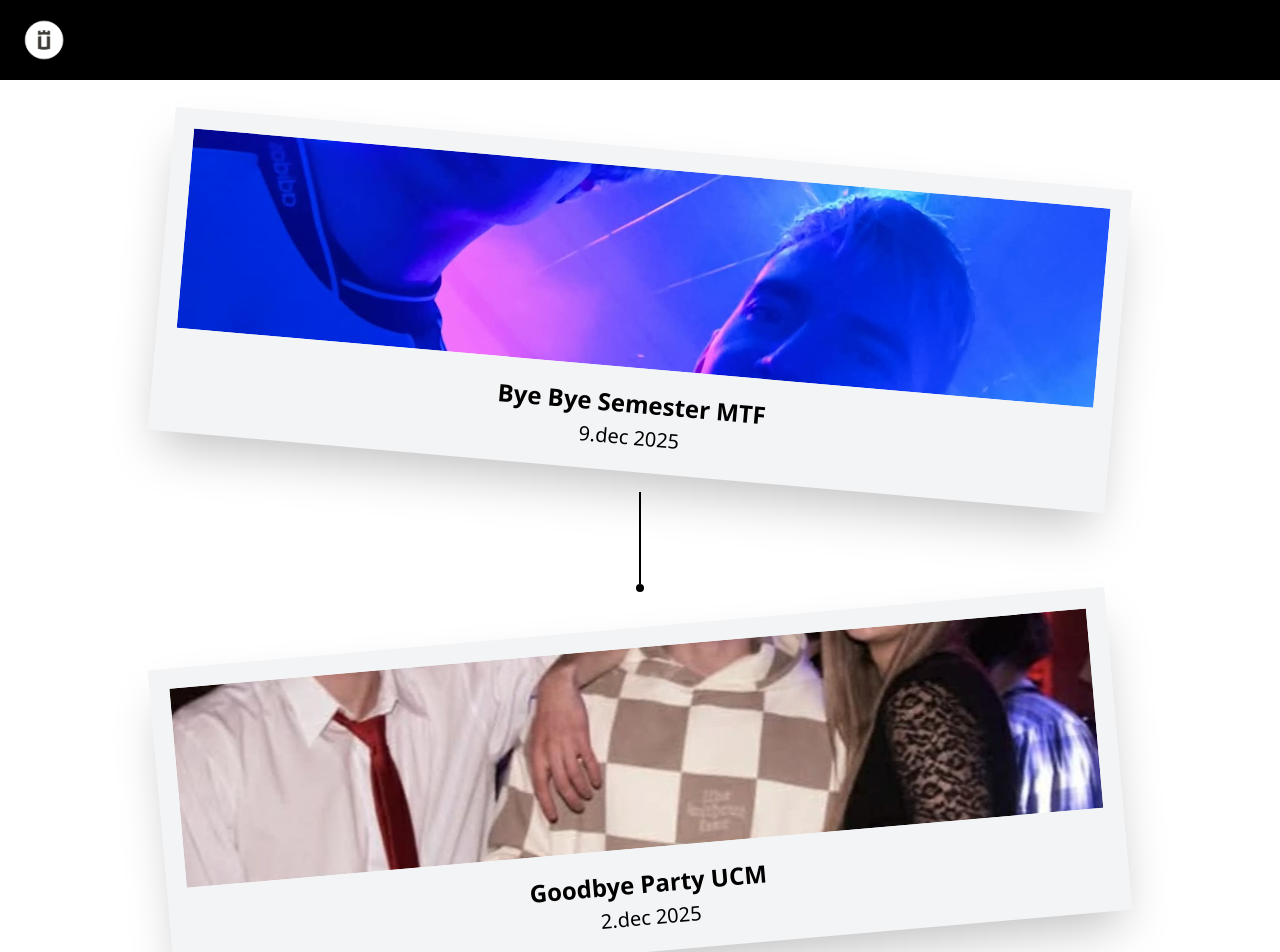
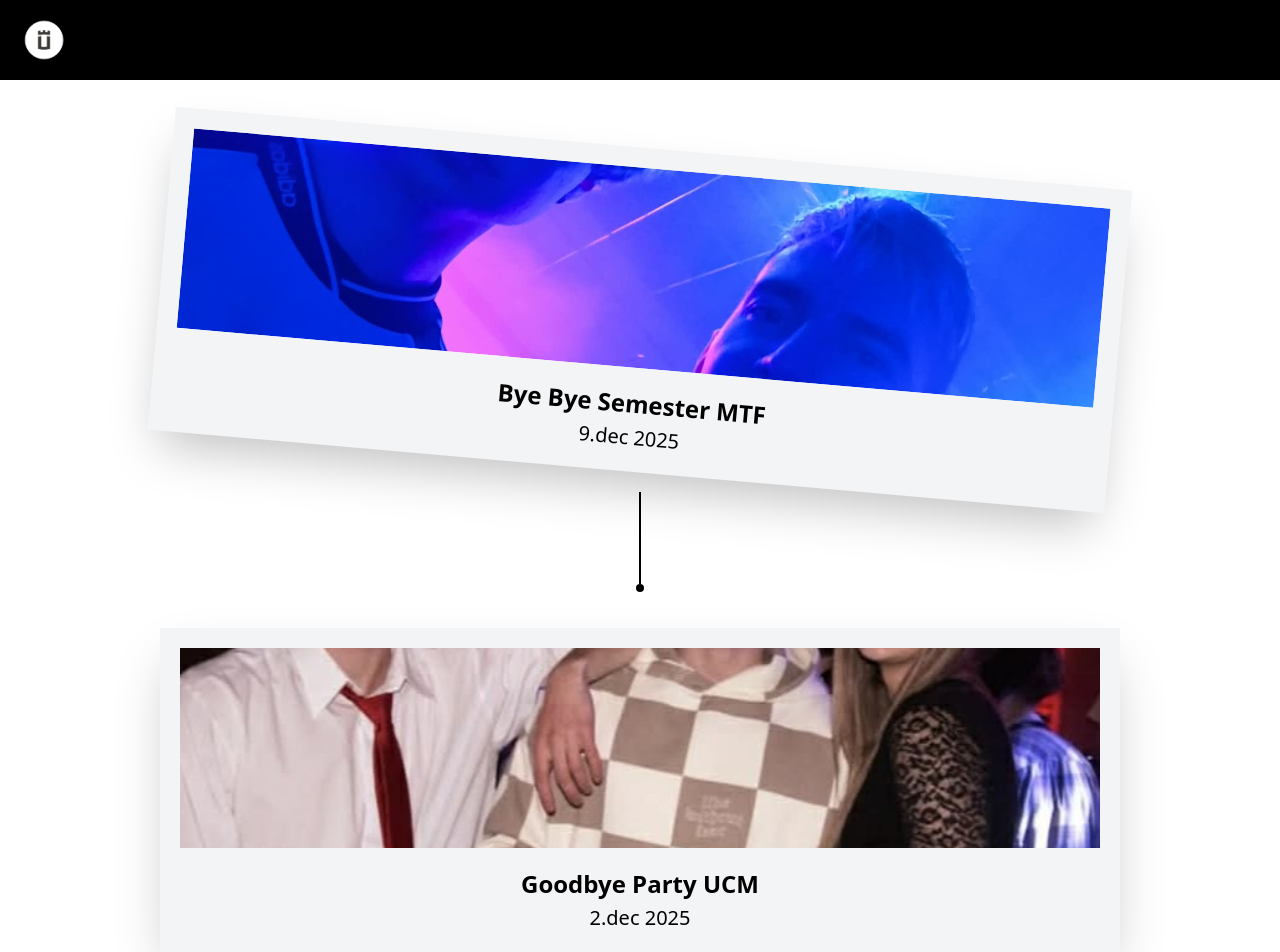
Before and after one commit to mxrshall/album, a Vue app: page / in a window 1280 px wide. Shown: the top 952 px of the page. Built offline with nearby package versions, Linux system fonts and the light colour scheme; some icons are missing.

Commit message:
Funkcne dynamicke posielanie udajov na komponenty

```diff
--- a/src/Event.vue
+++ b/src/Event.vue
@@ -1,41 +1,10 @@
 <script setup>
 import { computed } from 'vue'
 import { useRoute } from 'vue-router'
+import { photos } from "./assets/data.js"
 
 import PhotosOverlay from './components/PhotosOverlay.vue'
 import VideoOverlay from './components/VideoOverlay.vue'
-import photo1 from './assets/images/photo1.jpeg'
-import photo2 from './assets/images/photo2.jpeg'
-import photo3 from './assets/images/photo3.jpeg'
-import photo4 from './assets/images/photo4.jpeg'
-import photo5 from './assets/images/photo5.jpeg'
-import photo6 from './assets/images/photo6.jpeg'
-import photo7 from './assets/images/photo7.jpg'
-import photo8 from './assets/images/photo8.jpg'
-import photo9 from './assets/images/photo9.jpg'
-import photo10 from './assets/images/photo10.jpg'
-import photo11 from './assets/images/photo11.jpg'
-import photo12 from './assets/images/photo12.jpg'
-import photo13 from './assets/images/photo13.jpg'
-import photo14 from './assets/images/photo14.jpg'
-import photo15 from './assets/images/photo15.jpg'
-
-import video1 from './assets/video/video1.mp4'
-import video2 from './assets/video/video2.mp4'
-import video3 from './assets/video/video3.mp4'
-
-const photos = [
-  { id: 1, title: "Bye Bye Semester MTF", date: "9.dec 2025", image: photo8, position: 5 },
-  { id: 2, title: "Goodbye Party UCM", date: "2.dec 2025", image: [photo7, photo9] },
-  { id: 3, title: "OOZI for students", date: "25.nov 2025", image: photo4, position: 5 },
-  { id: 4, title: "Východňarovica", date: "11.nov 2025", image: photo3, position: -5 },
-  { id: 5, title: "Prvákovica semafor MTF", date: "4.nov 2025", image: [photo10, photo11, photo12, photo13, photo14], position: 5 },
-  { id: 6, title: "10Bar Rave", date: "15.okt 2025", image: photo5, position: -5 },
-  { id: 7, title: "Open semester - Právnická", date: "30.sep 2025", image: photo15, video: [video1, video2, video3], position: 5 },
-  { id: 8, title: "Rozlúčka s letom Chtelnica", date: "6.sep 2025", image: photo6, position: -5 },
-  { id: 9, title: "Privítanie leta Chtelnica", date: "28.jún 2025", image: photo2, position: 5 },
-  { id: 10, title: "APE halloween", date: "31.okt 2024", image: photo1, position: -5 }
-]
 
 const route = useRoute()
 
--- a/src/Homepage.vue
+++ b/src/Homepage.vue
@@ -1,35 +1,8 @@
 <script setup>
 import Photo from './components/Photo.vue'
 import Navigation from './components/Navigation.vue'
+import { photos } from './assets/data.js'
 
-import photo1 from './assets/images/photo1.jpeg'
-import photo2 from './assets/images/photo2.jpeg'
-import photo3 from './assets/images/photo3.jpeg'
-import photo4 from './assets/images/photo4.jpeg'
-import photo5 from './assets/images/photo5.jpeg'
-import photo6 from './assets/images/photo6.jpeg'
-import photo7 from './assets/images/photo7.jpg'
-import photo8 from './assets/images/photo8.jpg'
-import photo9 from './assets/images/photo9.jpg'
-import photo10 from './assets/images/photo10.jpg'
-import photo11 from './assets/images/photo11.jpg'
-import photo12 from './assets/images/photo12.jpg'
-import photo13 from './assets/images/photo13.jpg'
-import photo14 from './assets/images/photo14.jpg'
-import photo15 from './assets/images/photo15.jpg'
-
-const photos = [
-  { id: 1, title: "Bye Bye Semester MTF", date: "9.dec 2025", image: photo8, position: 5 },
-  { id: 2, title: "Goodbye Party UCM", date: "2.dec 2025", image: photo7, position: -5 },
-  { id: 3, title: "OOZI for students", date: "25.nov 2025", image: photo4, position: 5 },
-  { id: 4, title: "Východňarovica", date: "11.nov 2025", image: photo3, position: -5 },
-  { id: 5, title: "Prvákovica semafor MTF", date: "4.nov 2025", image: photo10, position: 5 },
-  { id: 6, title: "10Bar Rave", date: "15.okt 2025", image: photo5, position: -5 },
-  { id: 7, title: "Open semester - Právnická", date: "30.sep 2025", image: photo15, position: 5 },
-  { id: 8, title: "Rozlúčka s letom Chtelnica", date: "6.sep 2025", image: photo6, position: -5 },
-  { id: 9, title: "Privítanie leta Chtelnica", date: "28.jún 2025", image: photo2, position: 5 },
-  { id: 10, title: "APE halloween", date: "31.okt 2024", image: photo1, position: -5 }
-]
 </script>
 
 <template>
@@ -40,6 +13,7 @@
       :id="photo.id"
       :title="photo.title"
       :date="photo.date"
+      :thumbnail="photo.thumbnail"
       :image="photo.image"
       :position="photo.position"
     />
--- /dev/null
+++ b/src/assets/data.js
@@ -0,0 +1,32 @@
+import photo1 from '../assets/images/photo1.jpeg'
+import photo2 from '../assets/images/photo2.jpeg'
+import photo3 from '../assets/images/photo3.jpeg'
+import photo4 from '../assets/images/photo4.jpeg'
+import photo5 from '../assets/images/photo5.jpeg'
+import photo6 from '../assets/images/photo6.jpeg'
+import photo7 from '../assets/images/photo7.jpg'
+import photo8 from '../assets/images/photo8.jpg'
+import photo9 from '../assets/images/photo9.jpg'
+import photo10 from '../assets/images/photo10.jpg'
+import photo11 from '../assets/images/photo11.jpg'
+import photo12 from '../assets/images/photo12.jpg'
+import photo13 from '../assets/images/photo13.jpg'
+import photo14 from '../assets/images/photo14.jpg'
+import photo15 from '../assets/images/photo15.jpg'
+
+import video1 from '../assets/video/video1.mp4'
+import video2 from '../assets/video/video2.mp4'
+import video3 from '../assets/video/video3.mp4'
+
+export const photos = [
+  { id: 1, title: "Bye Bye Semester MTF", date: "9.dec 2025", thumbnail: photo8, image: photo8, position: 5 },
+  { id: 2, title: "Goodbye Party UCM", date: "2.dec 2025", thumbnail: photo7, image: [photo7, photo9] },
+  { id: 3, title: "OOZI for students", date: "25.nov 2025", thumbnail: photo4, image: photo4, position: 5 },
+  { id: 4, title: "Východňarovica", date: "11.nov 2025", thumbnail: photo3, image: photo3, position: -5 },
+  { id: 5, title: "Prvákovica semafor MTF", date: "4.nov 2025", thumbnail: photo10, image: [photo10, photo11, photo12, photo13, photo14], position: 5 },
+  { id: 6, title: "10Bar Rave", date: "15.okt 2025", thumbnail: photo5, image: photo5, position: -5 },
+  { id: 7, title: "Open semester - Právnická", date: "30.sep 2025", thumbnail: photo15, image: photo15, video: [video1, video2, video3], position: 5 },
+  { id: 8, title: "Rozlúčka s letom Chtelnica", date: "6.sep 2025", thumbnail: photo6, image: photo6, position: -5 },
+  { id: 9, title: "Privítanie leta Chtelnica", date: "28.jún 2025", thumbnail: photo2, image: photo2, position: 5 },
+  { id: 10, title: "APE halloween", date: "31.okt 2024", thumbnail: photo1, image: photo1, position: -5 }
+]
--- a/src/components/Navigation.vue
+++ b/src/components/Navigation.vue
@@ -2,27 +2,8 @@
 import { ref } from 'vue'
 import { animate } from 'motion'
 import { useRouter } from 'vue-router'
-
+import { photos } from '../assets/data.js'
 import logo from '../../public/logo.png'
-import photo1 from '../assets/images/photo1.jpeg'
-import photo2 from '../assets/images/photo2.jpeg'
-import photo3 from '../assets/images/photo3.jpeg'
-import photo4 from '../assets/images/photo4.jpeg'
-import photo5 from '../assets/images/photo5.jpeg'
-import photo6 from '../assets/images/photo6.jpeg'
-import photo7 from '../assets/images/photo7.jpg'
-import photo8 from '../assets/images/photo8.jpg'
-
-const photos = [
-  { id: 1, title: "Bye Bye Semester MTF", date: "9.dec 2025", image: photo8, position: 5 },
-  { id: 2, title: "Goodbye Party UCM", date: "2.dec 2025", image: photo7, position: -5 },
-  { id: 3, title: "OOZI for students", date: "25.nov 2025", image: photo4, position: 5 },
-  { id: 4, title: "Východňarovica", date: "11.nov 2025", image: photo3, position: -5 },
-  { id: 5, title: "10Bar Rave", date: "15.okt 2025", image: photo5, position: 5 },
-  { id: 6, title: "Rozlúčka s letom Chtelnica", date: "6.sep 2025", image: photo6, position: -5 },
-  { id: 7, title: "Privítanie leta Chtelnica", date: "28.jún 2025", image: photo2, position: 5 },
-  { id: 8, title: "APE halloween", date: "31.okt 2024", image: photo1, position: -5 }
-]
 
 const router = useRouter()
 const isOpen = ref(false)
--- a/src/components/Photo.vue
+++ b/src/components/Photo.vue
@@ -7,6 +7,7 @@
     id: Number,
     title: String,
     date: String,
+    thumbnail: String,
     image: String,
     position: Number
 })
@@ -57,7 +58,7 @@
         >
             <div class="w-full h-[25vh] overflow-hidden">
                 <img
-                    :src="props.image"
+                    :src="props.thumbnail"
                     :alt="props.title"
                     class="w-full h-full object-cover"
                 />
--- a/src/router.js
+++ b/src/router.js
@@ -1,13 +1,14 @@
 import { createRouter, createWebHashHistory } from "vue-router";
 
 import Homepage from './Homepage.vue';
+import Event from './Event.vue';
 
 const routes = [
   { path: '/', name: 'Homepage', component: Homepage },
   {
     path: '/event/:id',
     name: 'event',
-    component: () => import('./Event.vue')
+    component: Event,
   }
 ];
 
```
